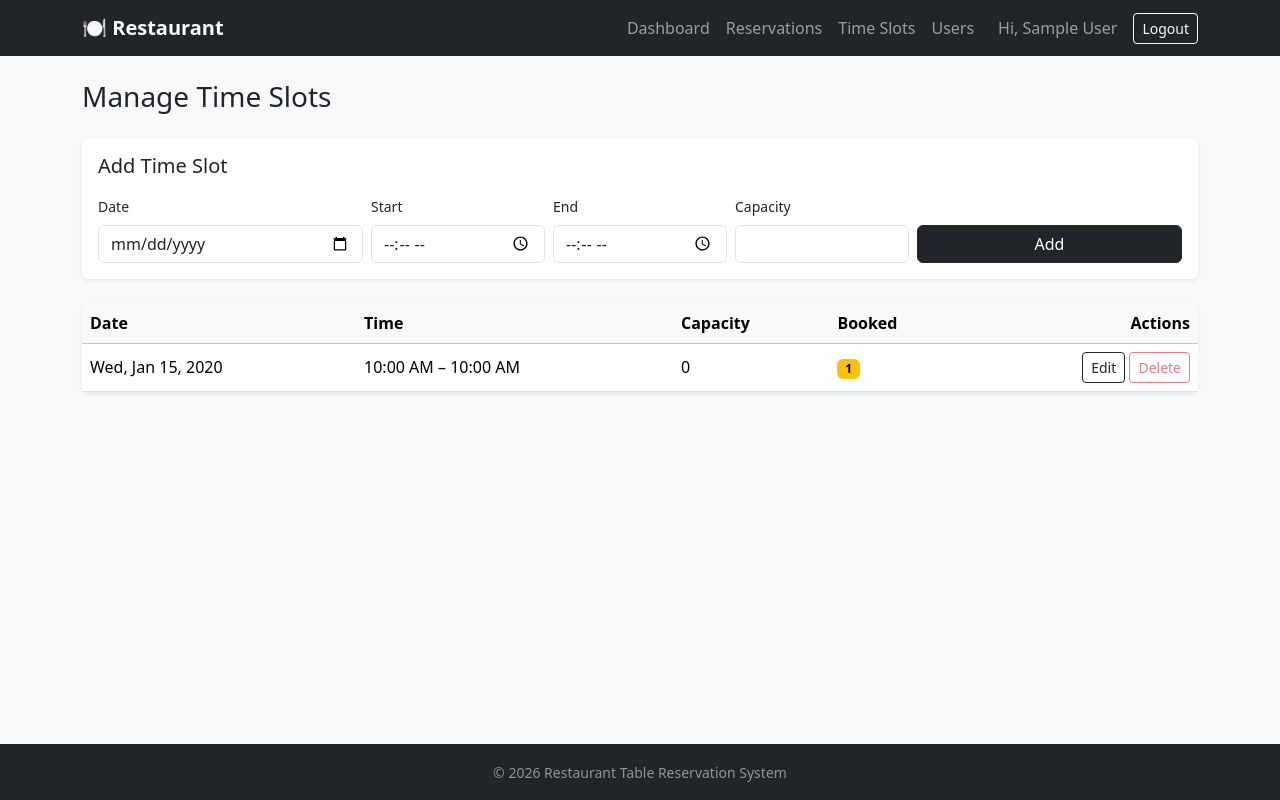
After one commit to Ahmad-alhwari0/restaurant-reservation-system, a PHP site: page /admin/slots.php in a window 1280 px wide. The commit adds this page. Run offline with PHP 8.4, Linux system fonts and the light colour scheme; the visitor is signed in with stand-in values (Sample User, id 1); tables that the repository leaves empty or names only in its code hold one stand-in row (values such as "Sample post").

Commit message:
Add admin time slots management with delete protection

```diff
--- /dev/null
+++ b/admin/slots.php
@@ -0,0 +1,163 @@
+<?php
+require_once '../includes/init.php';
+/** @var PDO $pdo */
+
+Auth::requireAdmin('../');
+$timeSlotModel = new TimeSlot($pdo);
+$errors = [];
+$success = '';
+
+if (isset($_GET['saved'])) {
+    $success = 'Time slot saved.';
+}
+if (isset($_GET['deleted'])) {
+    $success = 'Time slot deleted.';
+}
+
+$editId  = (int) ($_GET['edit'] ?? 0);
+$editing = $editId ? $timeSlotModel->getById($editId) : false;
+
+$slotId   = $editing['id'] ?? 0;
+$date     = $editing['slot_date'] ?? '';
+$start    = $editing['start_time'] ?? '';
+$end      = $editing['end_time'] ?? '';
+$capacity = $editing['capacity'] ?? '';
+
+// ---- 2. Form submitted ----
+if ($_SERVER['REQUEST_METHOD'] === 'POST') {
+    $action = $_POST['action'] ?? '';
+    $slotId = (int) ($_POST['slot_id'] ?? 0);
+
+    if ($action === 'delete') {
+        $result = $timeSlotModel->delete($slotId);
+        if ($result === true) {
+            header('Location: slots.php?deleted=1');
+            exit;
+        }
+        $errors[] = $result;
+        $slotId = 0;
+    } else {
+        $date     = trim($_POST['slot_date'] ?? '');
+        $start    = $_POST['start_time'] ?? '';
+        $end      = $_POST['end_time'] ?? '';
+        $capacity = $_POST['capacity'] ?? '';
+
+        $errors = $timeSlotModel->validate($date, $start, $end, $capacity);
+
+        if (empty($errors)) {
+            if ($slotId) {
+                $result = $timeSlotModel->update($slotId, $date, $start, $end, $capacity);
+            } else {
+                $result = $timeSlotModel->create($date, $start, $end, $capacity);
+            }
+
+            if ($result === true) {
+                header('Location: slots.php?saved=1');
+                exit;
+            }
+            $errors[] = $result;
+        }
+    }
+}
+
+// ---- 3. Table ----
+$slots = $timeSlotModel->getAll();
+$pageTitle = 'Manage Time Slots';
+$basePath  = '../';
+require_once '../includes/header.php';
+?>
+
+<h1 class="h3 mb-4">Manage Time Slots</h1>
+
+<?php if ($success !== ''): ?>
+    <div class="alert alert-success"><?= htmlspecialchars($success) ?></div>
+<?php endif; ?>
+<?php if (!empty($errors)): ?>
+    <div class="alert alert-danger">
+        <ul class="mb-0">
+            <?php foreach ($errors as $error): ?>
+                <li><?= htmlspecialchars($error) ?></li>
+            <?php endforeach; ?>
+        </ul>
+    </div>
+<?php endif; ?>
+
+<div class="card shadow-sm border-0 mb-4">
+    <div class="card-body">
+        <h2 class="h5 mb-3"><?= $slotId ? 'Edit Time Slot' : 'Add Time Slot' ?></h2>
+        <form method="post" action="slots.php" class="row g-2 align-items-end" novalidate>
+            <input type="hidden" name="action" value="save">
+            <input type="hidden" name="slot_id" value="<?= (int) $slotId ?>">
+            <div class="col-12 col-md-3">
+                <label class="form-label small">Date</label>
+                <input type="date" name="slot_date" class="form-control" value="<?= htmlspecialchars($date) ?>">
+            </div>
+            <div class="col-6 col-md-2">
+                <label class="form-label small">Start</label>
+                <input type="time" name="start_time" class="form-control" value="<?= htmlspecialchars($start) ?>">
+            </div>
+            <div class="col-6 col-md-2">
+                <label class="form-label small">End</label>
+                <input type="time" name="end_time" class="form-control" value="<?= htmlspecialchars($end) ?>">
+            </div>
+            <div class="col-6 col-md-2">
+                <label class="form-label small">Capacity</label>
+                <input type="number" name="capacity" min="1" class="form-control" value="<?= htmlspecialchars((string) $capacity) ?>">
+            </div>
+            <div class="col-6 col-md-3 d-flex gap-2">
+                <button type="submit" class="btn btn-dark flex-grow-1"><?= $slotId ? 'Update' : 'Add' ?></button>
+                <?php if ($slotId): ?>
+                    <a href="slots.php" class="btn btn-outline-secondary">Cancel</a>
+                <?php endif; ?>
+            </div>
+        </form>
+    </div>
+</div>
+
+<?php if (empty($slots)): ?>
+    <div class="alert alert-info">No time slots yet. Add one above.</div>
+<?php else: ?>
+    <div class="card shadow-sm border-0">
+        <div class="table-responsive">
+            <table class="table table-hover align-middle mb-0">
+                <thead class="table-light">
+                    <tr>
+                        <th>Date</th>
+                        <th>Time</th>
+                        <th>Capacity</th>
+                        <th>Booked</th>
+                        <th class="text-end">Actions</th>
+                    </tr>
+                </thead>
+                <tbody>
+                    <?php foreach ($slots as $slot): ?>
+                        <tr>
+                            <td class="text-nowrap"><?= date('D, M j, Y', strtotime($slot['slot_date'])) ?></td>
+                            <td class="text-nowrap">
+                                <?= date('g:i A', strtotime($slot['start_time'])) ?> – <?= date('g:i A', strtotime($slot['end_time'])) ?>
+                            </td>
+                            <td><?= (int) $slot['capacity'] ?></td>
+                            <td>
+                                <span class="badge <?= $slot['booked'] > 0 ? 'text-bg-warning' : 'text-bg-light border' ?>">
+                                    <?= (int) $slot['booked'] ?>
+                                </span>
+                            </td>
+                            <td class="text-end text-nowrap">
+                                <a href="slots.php?edit=<?= (int) $slot['id'] ?>" class="btn btn-sm btn-outline-dark">Edit</a>
+                                <form method="post" action="slots.php" class="d-inline"
+                                    onsubmit="return confirm('Delete this time slot?');">
+                                    <input type="hidden" name="action" value="delete">
+                                    <input type="hidden" name="slot_id" value="<?= (int) $slot['id'] ?>">
+                                    <button type="submit" class="btn btn-sm btn-outline-danger"
+                                        <?= $slot['booked'] > 0 ? 'disabled title="Has active reservations"' : '' ?>>Delete</button>
+                                </form>
+                            </td>
+                        </tr>
+                    <?php endforeach; ?>
+                </tbody>
+            </table>
+        </div>
+    </div>
+<?php endif; ?>
+
+<?php require_once '../includes/footer.php'; ?>
--- a/includes/TimeSlot.php
+++ b/includes/TimeSlot.php
@@ -21,7 +21,7 @@ class TimeSlot
         $stmt->execute([$date]);
         return $stmt->fetchAll();
     }
-     public function getById($id)
+    public function getById($id)
     {
         $stmt = $this->pdo->prepare("SELECT ts.id, ts.slot_date, ts.start_time, ts.end_time, ts.capacity,
         ts.capacity - COUNT(r.id) AS remaining FROM time_slots ts LEFT JOIN reservations r ON r.slot_id=ts.id AND r.status IN ('pending', 'confirmed') WHERE ts.id = ?
@@ -31,4 +31,70 @@ class TimeSlot
         $stmt->execute([$id]);
         return $stmt->fetch();
     }
+    public function getAll()
+    {
+        $stmt = $this->pdo->query("SELECT ts.id, ts.slot_date, ts.start_time, ts.end_time, ts.capacity,
+                                      COUNT(r.id) AS booked
+                               FROM time_slots ts
+                               LEFT JOIN reservations r
+                                      ON r.slot_id = ts.id AND r.status IN ('pending', 'confirmed')
+                               GROUP BY ts.id
+                               ORDER BY ts.slot_date DESC, ts.start_time");
+        return $stmt->fetchAll();
+    }
+    public function validate($date, $start, $end, $capacity)
+    {
+        $errors = [];
+
+        if ($date === '' || !strtotime($date)) {
+            $errors[] = 'Please enter a valid date.';
+        }
+
+        if ($start === '' || $end === '') {
+            $errors[] = 'Start and end times are required.';
+        } elseif ($end <= $start) {
+            $errors[] = 'End time must be after start time.';
+        }
+
+        if (!filter_var($capacity, FILTER_VALIDATE_INT, ['options' => ['min_range' => 1]])) {
+            $errors[] = 'Capacity must be a whole number (at least 1).';
+        }
+
+        return $errors;
+    }
+    public function create($date, $start, $end, $capacity)
+    {
+        $stmt = $this->pdo->prepare("INSERT INTO time_slots (slot_date, start_time, end_time, capacity) VALUES (?, ?, ?, ?)");
+        return $stmt->execute([$date, $start, $end, (int) $capacity]);
+    }
+    public function update($id, $date, $start, $end, $capacity)
+    {
+        $slot = $this->getById($id);
+        if (!$slot) {
+            return 'Time slot not found.';
+        }
+
+        $booked = $slot['capacity'] - $slot['remaining'];
+        if ((int) $capacity < $booked) {
+            return "Capacity cannot be less than the $booked active reservations.";
+        }
+
+        $stmt = $this->pdo->prepare("UPDATE time_slots SET slot_date = ?, start_time = ?, end_time = ?, capacity = ? WHERE id = ?");
+        $stmt->execute([$date, $start, $end, (int) $capacity, $id]);
+        return true;
+    }
+    public function delete($id)
+    {
+        $stmt = $this->pdo->prepare("SELECT COUNT(*) FROM reservations WHERE slot_id = ? AND status IN ('pending', 'confirmed')");
+        $stmt->execute([$id]);
+
+        if ($stmt->fetchColumn() > 0) {
+            return 'Cannot delete a time slot that has pending or confirmed reservations.';
+        }
+
+        $stmt = $this->pdo->prepare("DELETE FROM time_slots WHERE id = ?");
+        $stmt->execute([$id]);
+
+        return $stmt->rowCount() > 0 ? true : 'Time slot not found.';
+    }
 }
```
